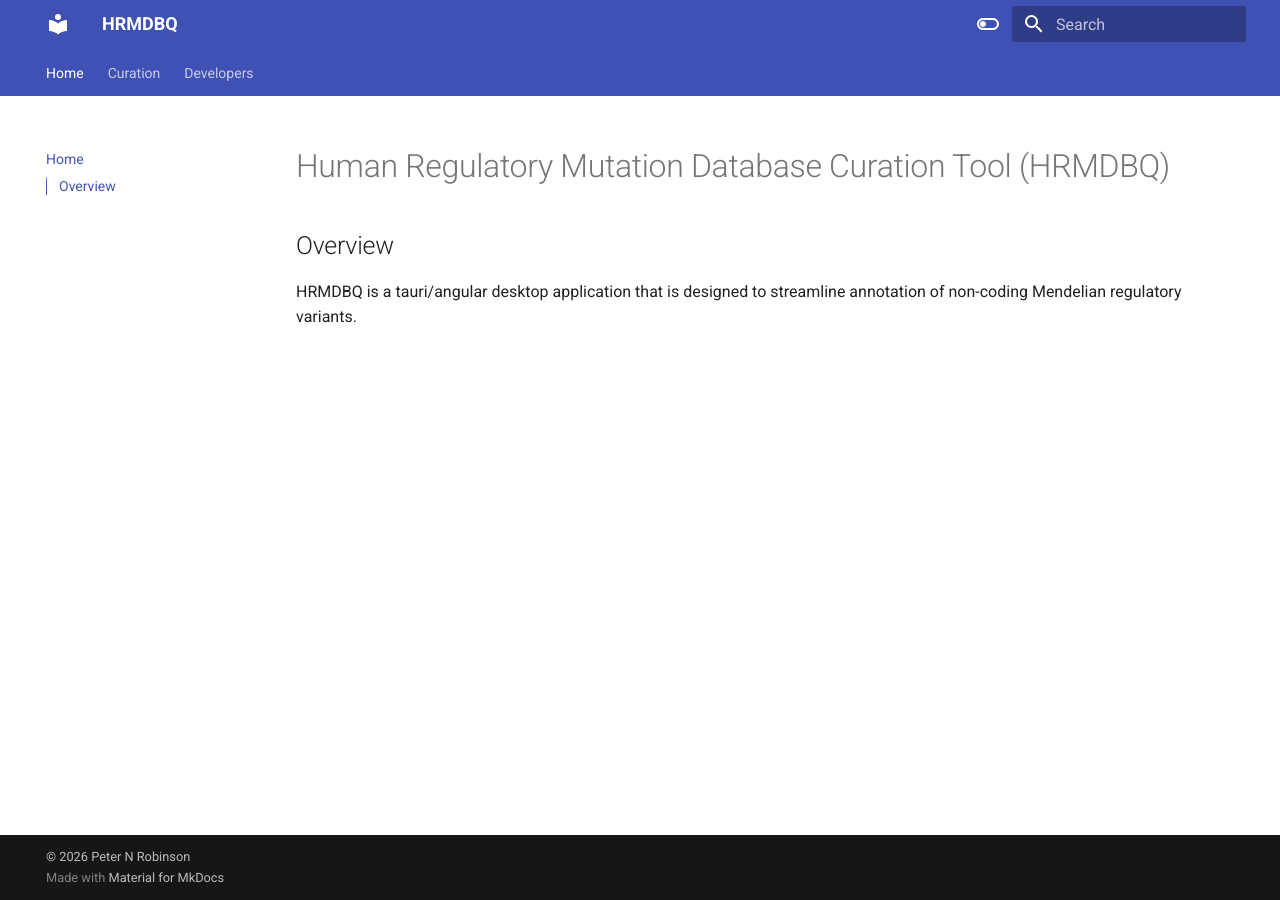
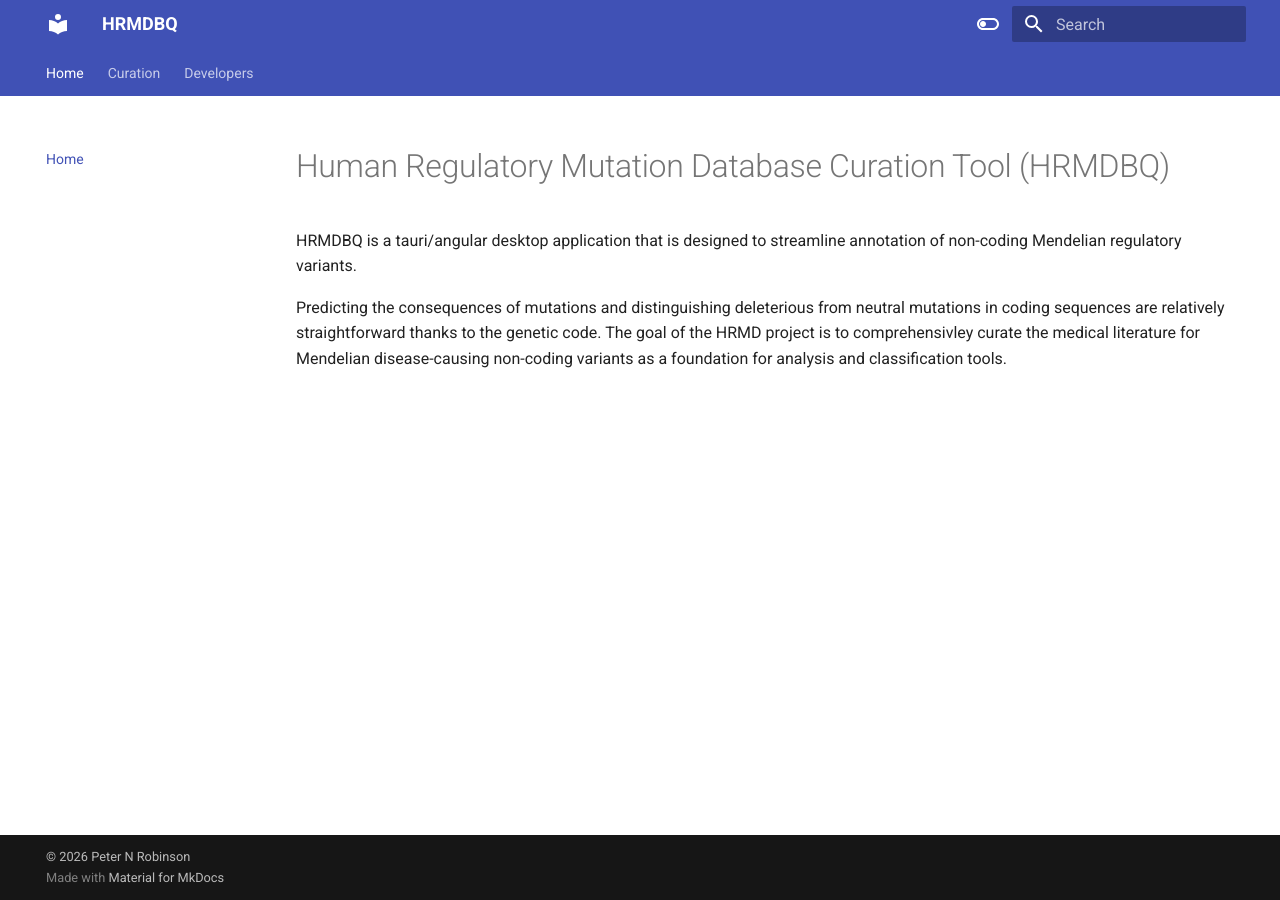
Before and after one commit to P2GX/hrmdbq, an MkDocs documentation site: the page built from docs/index.md, in a window 1280 px wide. Built offline with MkDocs 1.6.1 and Material for MkDocs 9.7.7, drawn with Linux system fonts in a browser that asks for light colours.

Commit message:
documentation

```diff
--- a/docs/index.md
+++ b/docs/index.md
@@ -1,5 +1,6 @@
 # Human Regulatory Mutation Database Curation Tool (HRMDBQ)
 
-## Overview
 
 HRMDBQ is a tauri/angular desktop application that is designed to streamline annotation of non-coding Mendelian regulatory variants.
+
+Predicting the consequences of mutations and distinguishing deleterious from neutral mutations in coding sequences are relatively straightforward thanks to the genetic code. The goal of the HRMD project is to comprehensivley curate the medical literature for Mendelian disease-causing non-coding variants as a foundation for analysis and classification tools.
```
Also changed, not shown: docs/curation/variants/mirna.md (+2 -3 lines), docs/img/miRNA.jpg (added).
